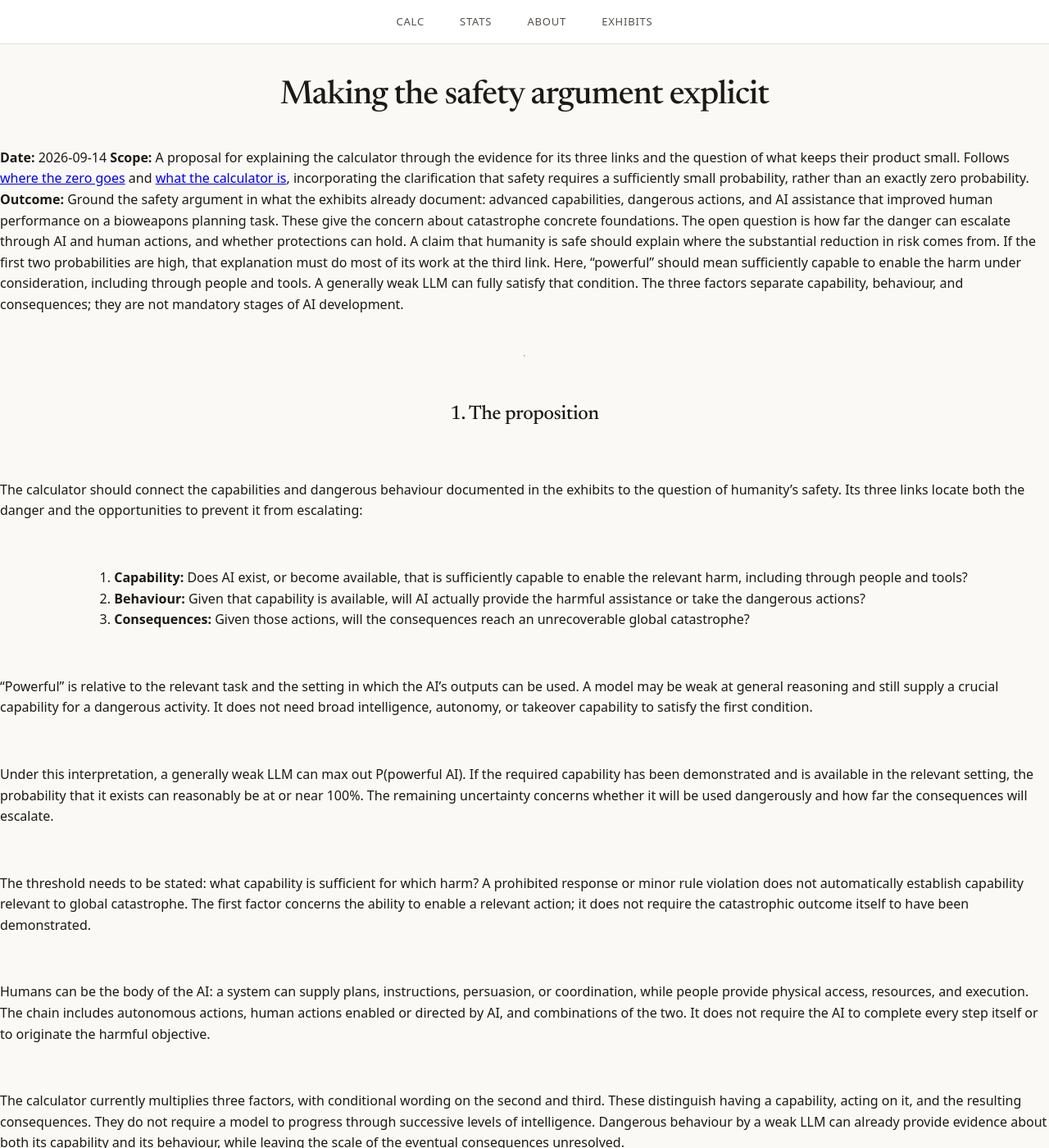
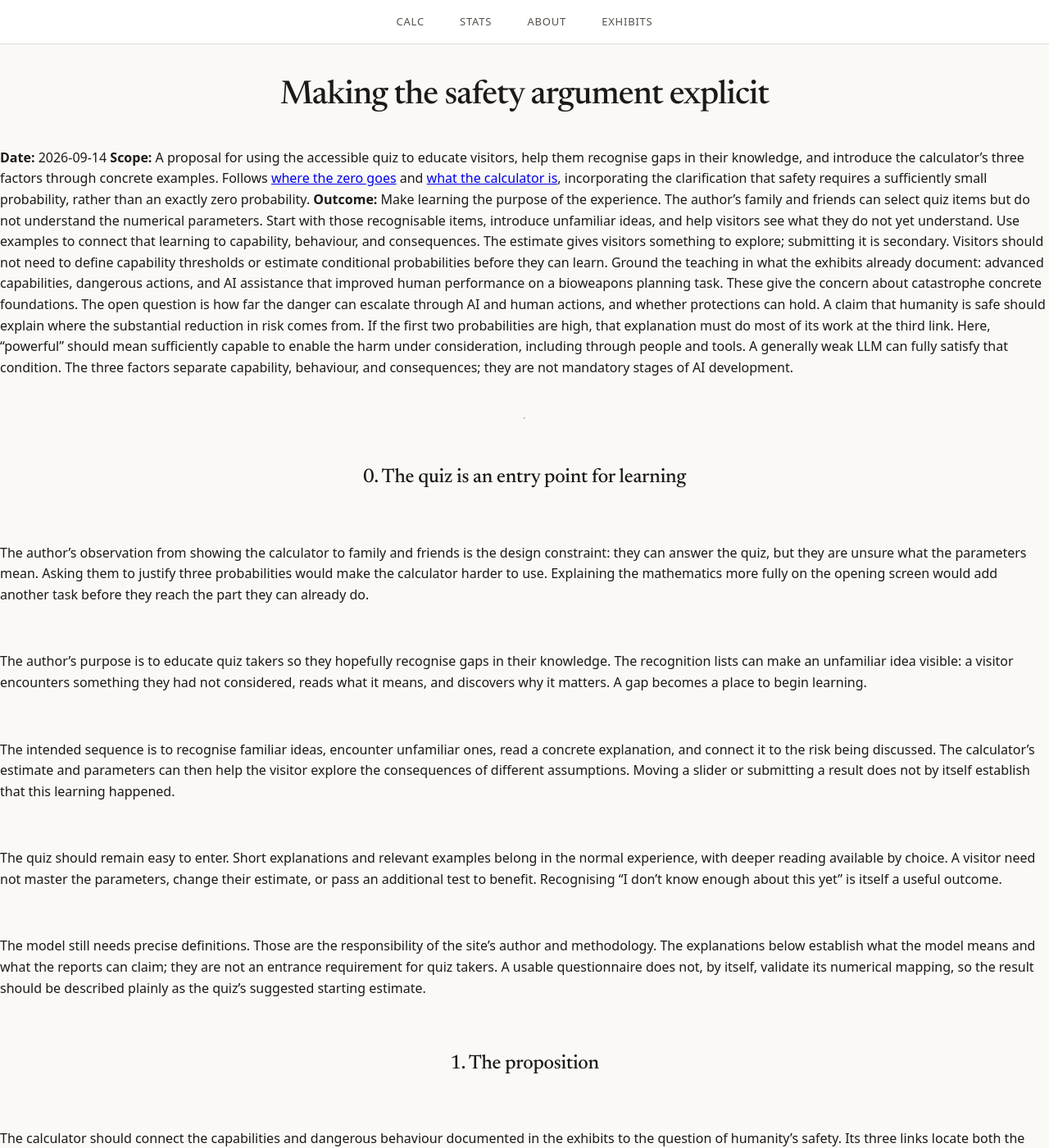
Before and after one commit to neoneye/pdoom-calculator, a Jekyll site: the page built from docs/2026-09-14-making-the-safety-argument-explicit.md, in a window 1280 px wide and 1400 px high. Shown: the whole window at 82% size. Built offline with Jekyll 4.4.1, drawn with Linux system fonts in a browser that asks for light colours; our own code applies the rules of GitHub Pages for plain Markdown files; some of the changed text lies outside the part shown.

Commit message:
codex adjustments

```diff
--- a/docs/2026-09-14-making-the-safety-argument-explicit.md
+++ b/docs/2026-09-14-making-the-safety-argument-explicit.md
@@ -1,13 +1,21 @@
 # Making the safety argument explicit
 
 **Date:** 2026-09-14
-**Scope:** A proposal for explaining the calculator through the evidence for its
-three links and the question of what keeps their product small. Follows
+**Scope:** A proposal for using the accessible quiz to educate visitors, help
+them recognise gaps in their knowledge, and introduce the calculator's three
+factors through concrete examples. Follows
 [where the zero goes](2026-09-13-where-the-zero-goes.md) and
 [what the calculator is](2026-09-13-what-the-calculator-is.md), incorporating the
 clarification that safety requires a sufficiently small probability, rather than
 an exactly zero probability.
-**Outcome:** Ground the safety argument in what the exhibits already document:
+**Outcome:** Make learning the purpose of the experience. The author's family
+and friends can select quiz items but do not understand the numerical parameters.
+Start with those recognisable items, introduce unfamiliar ideas, and help visitors
+see what they do not yet understand. Use examples to connect that learning to
+capability, behaviour, and consequences. The estimate gives visitors something
+to explore; submitting it is secondary. Visitors should not need to define
+capability thresholds or estimate conditional probabilities before they can learn.
+Ground the teaching in what the exhibits already document:
 advanced capabilities, dangerous actions, and AI assistance that improved human
 performance on a bioweapons planning task. These give the concern about
 catastrophe concrete foundations. The open question is how far the danger can
@@ -21,6 +29,38 @@ separate capability, behaviour, and consequences; they are not mandatory stages
 of AI development.
 
 ---
+
+## 0. The quiz is an entry point for learning
+
+The author's observation from showing the calculator to family and friends is
+the design constraint: they can answer the quiz, but they are unsure what the
+parameters mean. Asking them to justify three probabilities would make the
+calculator harder to use. Explaining the mathematics more fully on the opening
+screen would add another task before they reach the part they can already do.
+
+The author's purpose is to educate quiz takers so they hopefully recognise gaps
+in their knowledge. The recognition lists can make an unfamiliar idea visible:
+a visitor encounters something they had not considered, reads what it means,
+and discovers why it matters. A gap becomes a place to begin learning.
+
+The intended sequence is to recognise familiar ideas, encounter unfamiliar ones,
+read a concrete explanation, and connect it to the risk being discussed. The
+calculator's estimate and parameters can then help the visitor explore the
+consequences of different assumptions. Moving a slider or submitting a result
+does not by itself establish that this learning happened.
+
+The quiz should remain easy to enter. Short explanations and relevant examples
+belong in the normal experience, with deeper reading available by choice. A
+visitor need not master the parameters, change their estimate, or pass an
+additional test to benefit. Recognising “I don't know enough about this yet” is
+itself a useful outcome.
+
+The model still needs precise definitions. Those are the responsibility of the
+site's author and methodology. The explanations below establish what the model
+means and what the reports can claim; they are not an entrance requirement for
+quiz takers. A usable questionnaire does not, by itself, validate its numerical
+mapping, so the result should be described plainly as the quiz's suggested
+starting estimate.
 
 ## 1. The proposition
 
@@ -46,7 +86,8 @@ setting, the probability that it exists can reasonably be at or near 100%. The
 remaining uncertainty concerns whether it will be used dangerously and how far
 the consequences will escalate.
 
-The threshold needs to be stated: what capability is sufficient for which harm?
+The methodology needs to state the threshold: what capability is sufficient for
+which harm? A quiz taker should not have to invent that definition.
 A prohibited response or minor rule violation does not automatically establish
 capability relevant to global catastrophe. The first factor concerns the ability
 to enable a relevant action; it does not require the catastrophic outcome itself
@@ -65,14 +106,14 @@ successive levels of intelligence. Dangerous behaviour by a weak LLM can already
 provide evidence about both its capability and its behaviour, while leaving the
 scale of the eventual consequences unresolved.
 
-The central question to put beside the sliders is:
+The central question for the methodology and optional explanation is:
 
 > What keeps the overall risk small, and which link does that protection act on?
 
-This gives a low estimate something concrete to express: barriers to capability,
-prevention of dangerous behaviour, or prevention of escalation. A high estimate
-should likewise explain why the visitor expects those protections to be
-insufficient.
+This gives the interpretation of a low estimate something concrete to describe:
+barriers to capability, prevention of dangerous behaviour, or prevention of
+escalation. It also gives an interested visitor a way to investigate a high
+estimate. Answering it is optional; the quiz remains usable without that analysis.
 
 ## 2. What “near zero” means
 
@@ -203,40 +244,69 @@ infrastructure.
 
 ## 5. Proposed changes to the public explanation
 
-**Explain the chain before asking visitors to choose a quiz.** A short paragraph
-can establish what they will estimate and why the three factors matter. Suggested
-copy:
+**Invite discovery through the quiz.** The opening should make the learning
+purpose clear in terms the visitor already understands. Suggested copy:
 
-> A weak LLM can be powerful enough for a dangerous task. People and tools can
-> carry its outputs into the physical world. Estimate three things: whether the
-> relevant capability is available, whether AI will act dangerously with it, and
-> whether the consequences will become an unrecoverable global catastrophe. If
-> the capability is already demonstrated, the first factor can be at or near 100%.
-> What keeps the remaining risk small, and what gives you confidence that the
-> protection will hold?
+> Explore what you know about AI and discover ideas you may not have encountered.
+> Along the way, learn how AI could cause harm and what might prevent it.
 
-**Use the About page to explain the safety argument.** Show how each link can
-reduce the product, include one numerical example, and explain that the choice of
-an acceptable risk threshold is a separate judgement. The estimate concerns the
-routes covered by the chain's definitions; those definitions determine what a low
-product says about overall safety. Explain how a weak LLM can satisfy the first
-factor when its capability, combined with people and tools, is sufficient for the
-relevant harm.
+There should be no requirement to understand the three parameters before taking
+the quiz. The current recognition questions already provide an accessible way
+in, according to the author's observations.
 
-**Define “powerful” by the capability that matters.** The current first-slider
-explanation says “reaches strategic capability.” Replace that with wording that
-includes the task-relative meaning proposed here. Suggested explanation:
+**Use unfamiliar items as invitations to learn.** Give each concept a short
+explanation and, where available, a link to a concrete example or exhibit. Keep
+these accessible alongside the questions or in brief feedback after answering.
+The visitor should have opportunities to learn before registration. An unchecked
+item is a reason to offer an explanation, not proof that the visitor knows
+nothing about it. Checking a familiar name also does not demonstrate understanding.
 
-> Probability that AI exists or becomes available with sufficient capability to
-> enable the harm being assessed, including through people and tools. A generally
-> weak LLM can meet this threshold. Judge the capability needed for the relevant
-> harm, rather than overall intelligence.
+Recognition questions should allow visitors to say what is familiar without
+penalty for admitting uncertainty. Opinion questions can offer “I'm not sure”
+where appropriate, with any effect on the proposed estimate documented. Decoys,
+if used, should be explained after the answer so that the feedback teaches the
+distinction. They should not turn the beginner experience into a barrier to entry.
 
-The relevant harm and capability threshold should be described alongside this
-question. That gives visitors a shared basis for deciding whether the first
-condition is already satisfied.
+**Connect one concrete example to the three factors.** Introduce the factors
+through an example the visitor has just encountered, before asking them to
+interpret the numbers. Use ordinary language, with formal probability labels in
+the detailed explanation:
 
-**Make the definitions consistent.** The current
+| Factor | Short explanation |
+|---|---|
+| Capability | Whether AI can help make the harm happen, including through people and tools |
+| Behaviour | Whether AI will actually give dangerous help or take dangerous actions |
+| Consequences | Whether those actions lead to a global catastrophe |
+
+For example, a system giving harmful advice illustrates a capability and an
+action. Whether people act on that advice, and how far the harm spreads, concerns
+the consequences. The explanation can introduce the user's points that humans
+can be the AI's body and a generally weak LLM can be capable enough for a
+dangerous task. It should make the connection in a few sentences, without asking
+the visitor to supply a numerical probability.
+
+**Use the result as a prompt for reflection.** Label it “Starting estimate from
+your quiz answers.” Suggested supporting copy:
+
+> This is the starting estimate the quiz generated from your answers. Which
+> ideas were new to you? You can revisit their explanations and explore how the
+> three factors affect the result.
+
+An explanation of an unfamiliar item should be as easy to reach as a slider.
+The visitor can keep or adjust the result and decide whether to register it.
+There is no required direction for an update: learning may increase concern,
+decrease it, or leave someone recognising more uncertainty. A higher submitted
+P(doom) is not a measure of educational success.
+
+**Put the full safety argument in About and the methodology.** Explain how a
+weak LLM can satisfy the capability factor, how humans can carry out its outputs,
+and what evidence informs each factor. Include the near-zero arithmetic and the
+scope of the product for readers seeking that detail. Define the relevant harm
+and capability threshold there, consistently with the quiz's numerical mapping.
+The short, concrete teaching belongs in the quiz experience. About and the
+methodology provide the fuller argument for people who want to follow it.
+
+**Make the definitions consistent across those explanations.** The current
 [slider configuration](../index.html) labels the second link “dangerous behaviour”
 but explains it as being “misaligned with human values.” Those meanings should
 be reconciled in the public explanation. Takeover enters the accompanying
@@ -251,12 +321,22 @@ its operator. The consequence question includes harm mediated by people. A
 contributing LLM can be weak overall while satisfying the first factor's
 task-relative capability threshold.
 
-**Describe the quiz's contribution plainly.** When the sliders appear, say that
-the quiz has proposed a starting point from the answers and invite the visitor to
-review each factor. The explanation should distinguish that proposal from the
-visitor's own assessment of the evidence.
+**Check the experience with the people it is intended to serve.** When the author
+next shows it to family and friends, ask what was new to them, which explanation
+helped, and what they would like to understand better. See whether they can
+connect one example to capability, behaviour, or consequences in their own words.
+These are useful feedback questions for improving the teaching, not an additional
+test required for submission. Being able to complete the quiz still matters, but
+the purpose is that a visitor leaves with a clearer idea of both the subject and
+the gaps in their own understanding.
 
 ## 6. How to read the submissions under this framing
+
+Educational engagement and probability elicitation are distinct outcomes of the
+same experience. Submission counts, retained proposals, and slider movements
+describe interaction with the calculator. They do not establish that someone
+learned, discovered a gap in their knowledge, or now understands the parameters.
+Feedback about unfamiliar ideas and explanations can help assess those outcomes.
 
 Reports can describe where visitors place the reduction in risk and how they move
 each factor relative to the quiz's proposal. Those are observations about the
@@ -266,11 +346,20 @@ them or collecting other evidence.
 Keep the distinction between rows that retained the proposal and rows that
 changed it. Neither group establishes an independent belief by itself: retaining
 a number can reflect agreement, while moving it can still leave an estimate
-influenced by its starting point. A low third-link estimate is a reason to examine
-the visitor's account of containment or recovery, rather than evidence that those
-protections will succeed.
+influenced by its starting point. The author's observations also give a concrete
+reason someone might keep the proposal: the quiz is understandable but the
+parameters are not. The reports should not assume which explanation applies to
+an individual submission. A retained proposal is a valid completed interaction;
+whether the visitor learned and what they believe remain separate questions.
+
+When a result comes from the quiz mapping, the report should describe it as such.
+It should not attribute a detailed view about capability, containment, or recovery
+to a respondent who never expressed that view. Parameter changes can still be
+analysed, with the same caution about what the visitor understood and intended.
 
 This proposal concerns the explanation of the existing three-link instrument.
-Its next concrete deliverables are the opening paragraph, an About-page account
-of the arithmetic and definitions, and exhibit introductions that distinguish
-observed capability, observed behaviour, and evidence about catastrophe pathways.
+Its next concrete deliverables are a learning-focused quiz invitation, brief
+explanations for unfamiliar concepts, a concrete example connecting the three
+factors, and a result presentation that invites reflection. About and the
+methodology supply deeper detail. The exhibits retain their concrete evidence
+and stated limits.
```
